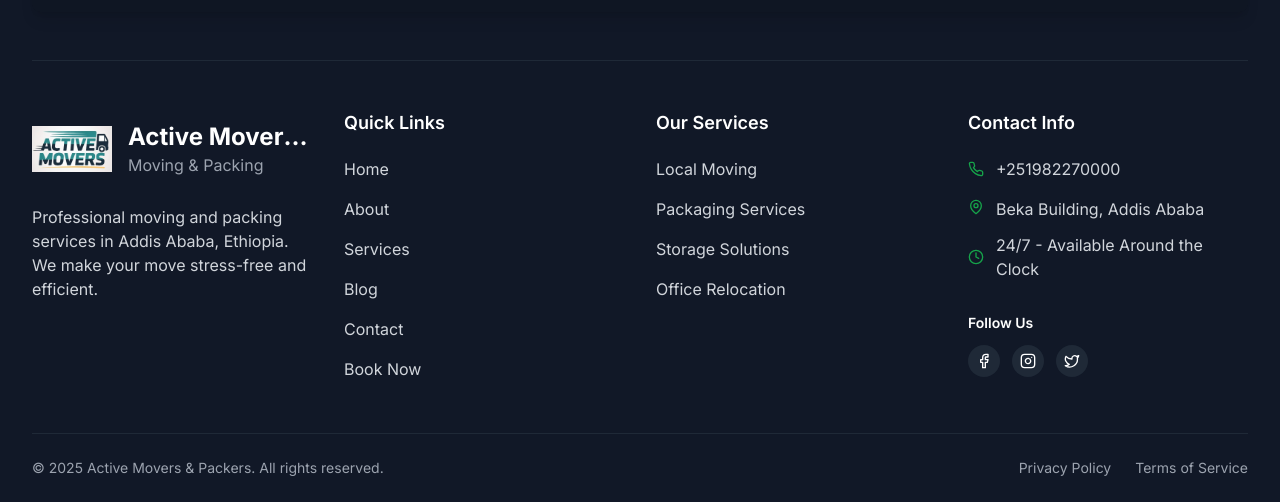
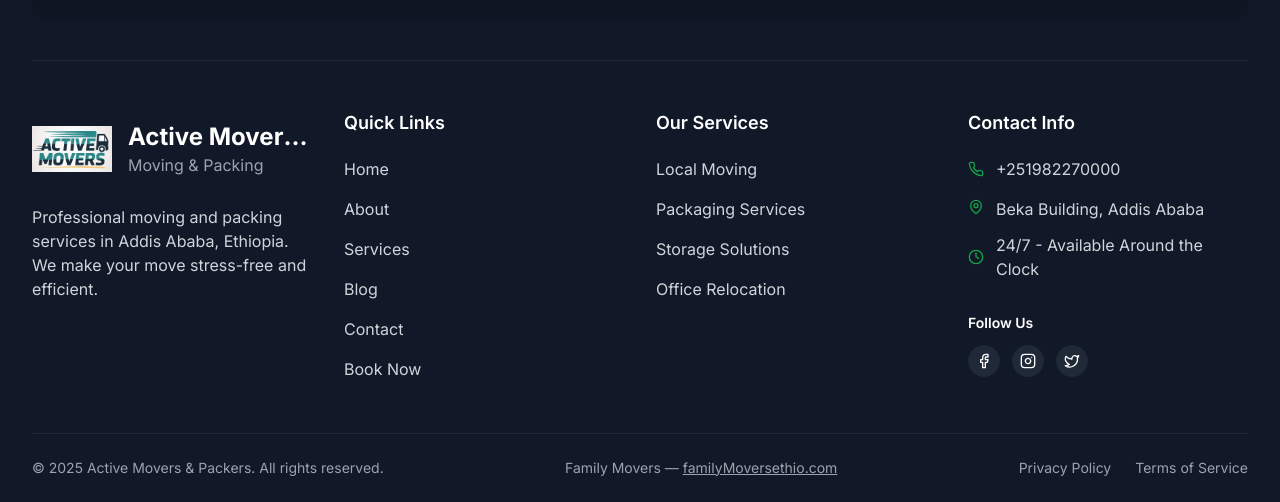
Before and after one commit to activemoverset-maker/move, a Next.js app: page /about in a window 1280 px wide. Shown: the part 4879-5381 px from the top of the page. Built offline with nearby package versions, Linux system fonts and the light colour scheme; grey boxes are pictures that could not be loaded.

Commit message:
Update footer.tsx

```diff
--- a/components/footer.tsx
+++ b/components/footer.tsx
@@ -215,6 +215,18 @@ export function Footer() {
             <p className="text-gray-400 text-xs sm:text-sm text-center sm:text-left break-words">
               © {new Date().getFullYear()} {SITE_CONFIG.name}. All rights reserved.
             </p>
+
+                <a
+      href="https://familymoversethio.com"
+      target="_blank"
+      rel="noopener noreferrer"
+      className="text-gray-400 hover:text-primary transition-colors text-xs sm:text-sm text-center sm:text-left break-words"
+      onClick={() => handleFooterLinkClick('Partners', 'Family Movers')}
+    >
+      Family Movers — <span className="underline">familyMoversethio.com</span>
+    </a>
+
+
             <div className="flex flex-col sm:flex-row space-y-2 sm:space-y-0 sm:space-x-6 text-xs sm:text-sm">
               <Link href="/privacy" className="text-gray-400 hover:text-white transition-colors text-center sm:text-left break-words" onClick={() => handleFooterLinkClick('Legal', 'Privacy Policy')}>
                 {t('footer.legal.privacy')}
```
